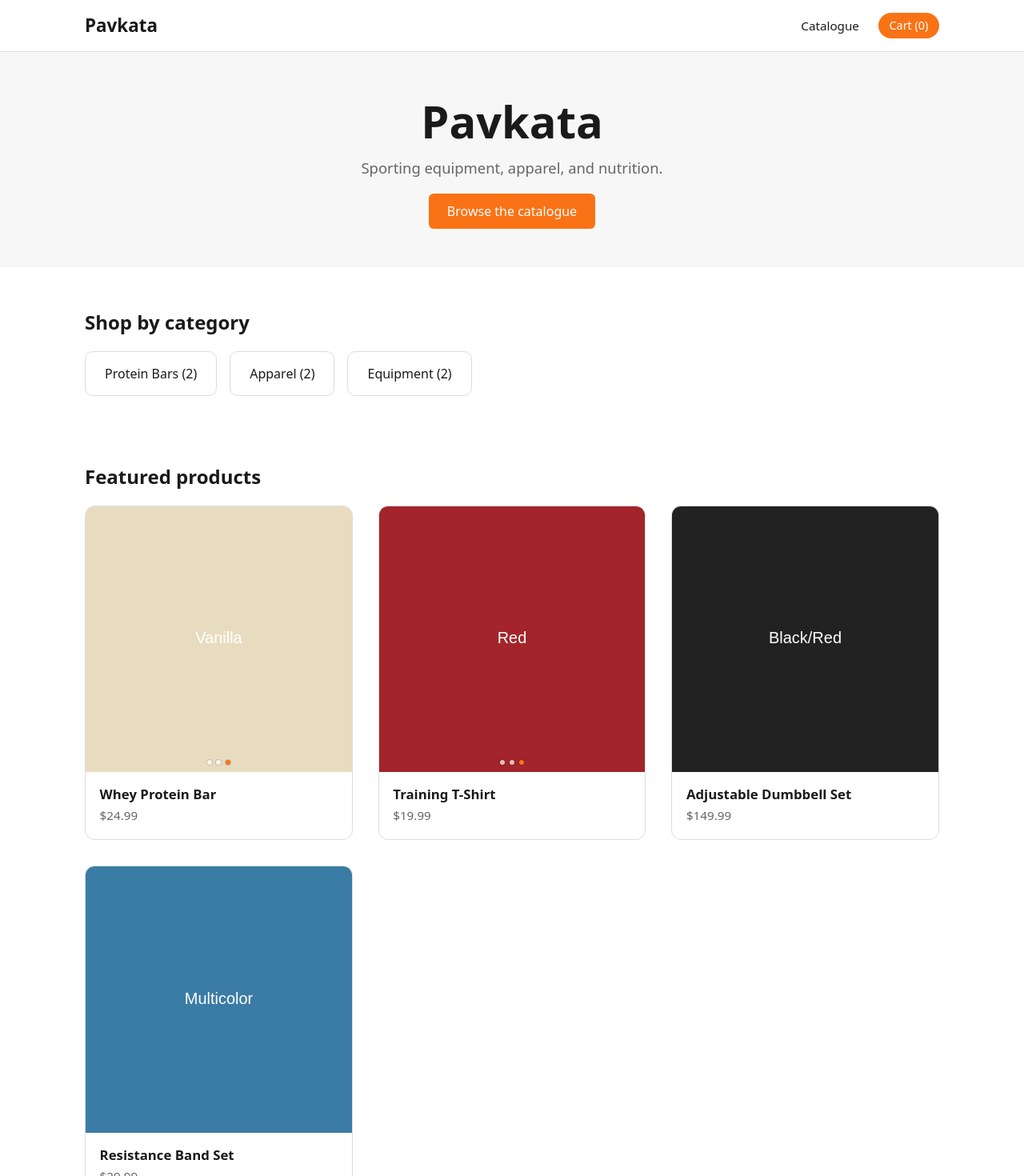
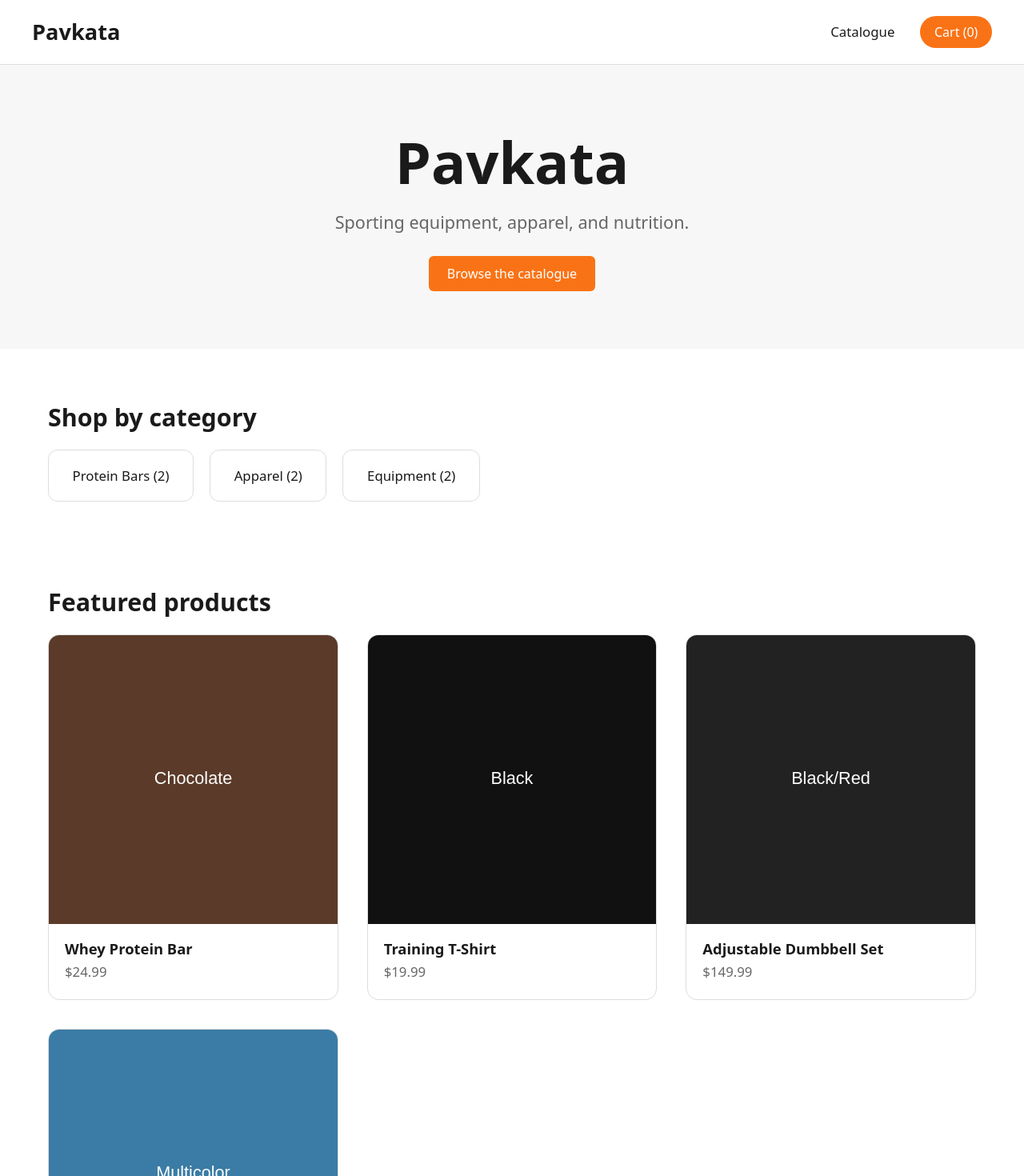
Before and after one commit to lmao123-tech/Sporting-equipment, a Next.js app: page / in a window 1280 px wide. Shown: the top 1470 px of the page at 80% size. Built offline with nearby package versions, Linux system fonts and the light colour scheme.

Commit message:
Design update, buttons of Product card fixed

```diff
--- a/app/globals.css
+++ b/app/globals.css
@@ -49,9 +49,16 @@ img {
 }
 
 .container {
-  max-width: 1100px;
+  max-width: 1200px;
   margin: 0 auto;
-  padding: 0 1rem;
+  padding: 0 1.25rem;
+}
+
+@media (min-width: 1440px) {
+  .container {
+    max-width: 1440px;
+    padding: 0 2rem;
+  }
 }
 
 /* Shared primary-action button style — accent color, used for the site's
--- a/app/page.module.css
+++ b/app/page.module.css
@@ -1,32 +1,33 @@
 .hero {
-  padding: 3rem 1rem;
+  padding: 4.5rem 1.25rem;
   text-align: center;
   background: #f7f7f7;
 }
 
 .hero h1 {
-  font-size: clamp(2rem, 6vw, 3.5rem);
-  margin: 0 0 0.5rem;
+  font-size: clamp(2.5rem, 7vw, 4.5rem);
+  margin: 0 0 0.75rem;
 }
 
 .hero p {
   color: var(--color-muted);
-  margin: 0 0 1.25rem;
-  font-size: clamp(1rem, 2vw, 1.15rem);
+  margin: 0 0 1.75rem;
+  font-size: clamp(1.1rem, 2.2vw, 1.35rem);
 }
 
 .categories {
   display: flex;
-  gap: 1rem;
+  gap: 1.25rem;
   flex-wrap: wrap;
 }
 
 .categoryTile {
   border: 1px solid var(--color-border);
-  padding: 1rem 1.5rem;
-  border-radius: 10px;
+  padding: 1.25rem 1.85rem;
+  border-radius: 12px;
   text-decoration: none;
   color: inherit;
+  font-size: 1.05rem;
   transition: border-color 0.15s ease, transform 0.15s ease;
 }
 
--- a/components/Header.module.css
+++ b/components/Header.module.css
@@ -10,21 +10,21 @@
   display: flex;
   justify-content: space-between;
   align-items: center;
-  padding: 1rem;
+  padding: 1.25rem 0;
   flex-wrap: wrap;
-  gap: 0.75rem;
+  gap: 1rem;
 }
 
 .logo {
   font-weight: 700;
-  font-size: 1.4rem;
+  font-size: 1.7rem;
   text-decoration: none;
   color: var(--color-text);
 }
 
 .nav {
   display: flex;
-  gap: 1.5rem;
+  gap: 2rem;
   align-items: center;
   flex-wrap: wrap;
 }
@@ -32,7 +32,7 @@
 .navLink {
   text-decoration: none;
   color: var(--color-text);
-  font-size: 0.95rem;
+  font-size: 1.05rem;
 }
 
 .navLink:hover {
@@ -45,9 +45,9 @@
   gap: 0.4rem;
   background: var(--color-accent);
   color: var(--color-accent-contrast);
-  padding: 0.4rem 0.85rem;
+  padding: 0.55rem 1.1rem;
   border-radius: 999px;
-  font-size: 0.9rem;
+  font-size: 1rem;
   text-decoration: none;
 }
 
--- a/components/ProductCard.js
+++ b/components/ProductCard.js
@@ -1,51 +1,103 @@
 "use client";
 
 import Link from "next/link";
-import { useEffect, useState } from "react";
+import { useState } from "react";
 import styles from "./ProductCard.module.css";
 
-// Auto-cycles through the product's available images (currently one per
-// color, later potentially multiple angles per color once real photos
-// exist) so a browsing visitor sees more than just the first variant
-// without clicking in. Whether this should auto-advance or require a
-// click is an open question for the client — see Questions.md — this is
-// the auto-advancing version for now.
-const CYCLE_MS = 2500;
-
+// Lets the visitor click/tap through a product's available images
+// (currently one per color, later potentially multiple angles per color
+// once real photos exist) instead of them auto-advancing — decided
+// 2026-09-08: auto-cycling looked odd with a full grid of cards all
+// changing image at once, and click-through is more predictable.
+//
+// The images sit in a horizontal "track" that gets translated, so moving
+// between them is a smooth slide rather than an instant swap.
+//
+// The arrows are siblings of the <Link> (not nested inside it) so we
+// don't end up with an invalid <button> inside an <a>: the Link covers
+// the image for "go to product," the arrows float on top of it and just
+// change which image is showing.
 export default function ProductCard({ product }) {
   const images = product.colors.map((c) => c.image);
   const [index, setIndex] = useState(0);
-  const [paused, setPaused] = useState(false);
 
-  useEffect(() => {
-    if (images.length <= 1 || paused) return;
-    const id = setInterval(() => {
-      setIndex((i) => (i + 1) % images.length);
-    }, CYCLE_MS);
-    return () => clearInterval(id);
-  }, [images.length, paused]);
+  function goTo(i) {
+    setIndex((i + images.length) % images.length);
+  }
 
   return (
-    <Link
-      href={`/products/${product.id}`}
-      className={styles.card}
-      onMouseEnter={() => setPaused(true)}
-      onMouseLeave={() => setPaused(false)}
-    >
+    <div className={styles.card}>
       <div className={styles.imageWrap}>
-        <img src={images[index]} alt={product.name} className={styles.image} />
-        {images.length > 1 && (
-          <div className={styles.dots}>
-            {images.map((_, i) => (
-              <span key={i} className={i === index ? `${styles.dot} ${styles.dotActive}` : styles.dot} />
+        <Link href={`/products/${product.id}`} className={styles.imageLink} aria-label={product.name}>
+          <div
+            className={styles.track}
+            style={{
+              width: `${images.length * 100}%`,
+              transform: `translateX(-${(index * 100) / images.length}%)`,
+            }}
+          >
+            {images.map((src, i) => (
+              <img
+                key={i}
+                src={src}
+                alt={product.name}
+                className={styles.image}
+                style={{ width: `${100 / images.length}%` }}
+              />
             ))}
           </div>
+        </Link>
+
+        {images.length > 1 && (
+          <>
+            <button
+              type="button"
+              className={`${styles.arrow} ${styles.arrowLeft}`}
+              onClick={() => goTo(index - 1)}
+              aria-label="Previous image"
+            >
+              <svg
+                viewBox="0 0 24 24"
+                className={styles.arrowIcon}
+                fill="none"
+                stroke="currentColor"
+                strokeWidth="2.5"
+                strokeLinecap="round"
+                strokeLinejoin="round"
+              >
+                <polyline points="15 18 9 12 15 6" />
+              </svg>
+            </button>
+            <button
+              type="button"
+              className={`${styles.arrow} ${styles.arrowRight}`}
+              onClick={() => goTo(index + 1)}
+              aria-label="Next image"
+            >
+              <svg
+                viewBox="0 0 24 24"
+                className={styles.arrowIcon}
+                fill="none"
+                stroke="currentColor"
+                strokeWidth="2.5"
+                strokeLinecap="round"
+                strokeLinejoin="round"
+              >
+                <polyline points="9 18 15 12 9 6" />
+              </svg>
+            </button>
+            <div className={styles.dots}>
+              {images.map((_, i) => (
+                <span key={i} className={i === index ? `${styles.dot} ${styles.dotActive}` : styles.dot} />
+              ))}
+            </div>
+          </>
         )}
       </div>
-      <div className={styles.info}>
+      <Link href={`/products/${product.id}`} className={styles.info}>
         <strong className={styles.name}>{product.name}</strong>
         <div className={styles.price}>${product.price.toFixed(2)}</div>
-      </div>
-    </Link>
+      </Link>
+    </div>
   );
 }
--- a/components/ProductCard.module.css
+++ b/components/ProductCard.module.css
@@ -1,8 +1,6 @@
 .card {
   display: block;
-  text-decoration: none;
-  color: inherit;
-  border-radius: 12px;
+  border-radius: 14px;
   overflow: hidden;
   background: var(--color-bg);
   border: 1px solid var(--color-border);
@@ -22,25 +20,102 @@
   overflow: hidden;
 }
 
-.image {
+.imageLink {
+  display: block;
   width: 100%;
   height: 100%;
+}
+
+/* Holds all of a product's images side by side; ProductCard.js translates
+   this horizontally to slide between them smoothly instead of an instant
+   swap. Width and each .image's width are set inline (they depend on how
+   many images there are). */
+.track {
+  display: flex;
+  height: 100%;
+  transition: transform 0.5s ease;
+}
+
+.image {
+  height: 100%;
   object-fit: cover;
+  flex-shrink: 0;
+}
+
+/* An SVG chevron, not a text character: glyphs like the old ‹ › don't sit
+   symmetrically in their box at larger sizes (font metrics leave uneven
+   space above/below the visible ink), so no amount of flexbox centering
+   fixes that. Pure geometry centers exactly regardless of button size. */
+.arrow {
+  position: absolute;
+  top: 50%;
+  transform: translateY(-50%);
+  width: 50px;
+  height: 50px;
+  border-radius: 50%;
+  border: none;
+  background: rgba(255, 255, 255, 0.85);
+  color: var(--color-text);
+  display: flex;
+  align-items: center;
+  justify-content: center;
+  cursor: pointer;
+  box-shadow: 0 1px 4px rgba(0, 0, 0, 0.2);
+  opacity: 0;
+  pointer-events: none;
+  transition: opacity 0.15s ease, background 0.15s ease, color 0.15s ease;
+}
+
+.arrowIcon {
+  width: 58%;
+  height: 58%;
+}
+
+.arrow:hover {
+  background: var(--color-bg);
+  color: var(--color-accent);
+}
+
+.arrowLeft {
+  left: 0.6rem;
+}
+
+.arrowRight {
+  right: 0.6rem;
+}
+
+/* Arrows and dots only show on hover (or keyboard focus, so they're still
+   reachable without a mouse) so the image is fully visible otherwise. On
+   touch devices with no real "hover," this means they're only reachable
+   via focus — worth revisiting once there's real product photography and
+   we know how this feels on mobile. */
+.card:hover .arrow,
+.card:focus-within .arrow {
+  opacity: 1;
+  pointer-events: auto;
 }
 
 .dots {
   position: absolute;
-  bottom: 0.6rem;
+  bottom: 0.7rem;
   left: 0;
   right: 0;
   display: flex;
   justify-content: center;
   gap: 0.35rem;
+  pointer-events: none;
+  opacity: 0;
+  transition: opacity 0.15s ease;
+}
+
+.card:hover .dots,
+.card:focus-within .dots {
+  opacity: 1;
 }
 
 .dot {
-  width: 6px;
-  height: 6px;
+  width: 8px;
+  height: 8px;
   border-radius: 50%;
   background: rgba(255, 255, 255, 0.7);
   box-shadow: 0 0 0 1px rgba(0, 0, 0, 0.15);
@@ -51,16 +126,19 @@
 }
 
 .info {
-  padding: 1rem 1.1rem 1.25rem;
+  display: block;
+  padding: 1.1rem 1.25rem 1.4rem;
+  text-decoration: none;
+  color: inherit;
 }
 
 .name {
   display: block;
-  font-size: 1.05rem;
-  margin-bottom: 0.3rem;
+  font-size: 1.15rem;
+  margin-bottom: 0.35rem;
 }
 
 .price {
   color: var(--color-muted);
-  font-size: 0.95rem;
+  font-size: 1.05rem;
 }
--- a/components/ProductGallery.module.css
+++ b/components/ProductGallery.module.css
@@ -15,8 +15,8 @@
 }
 
 .swatch {
-  width: 42px;
-  height: 42px;
+  width: 48px;
+  height: 48px;
   border-radius: 50%;
   border: 2px solid var(--color-border);
   cursor: pointer;
--- a/components/ProductGrid.module.css
+++ b/components/ProductGrid.module.css
@@ -1,19 +1,26 @@
 .grid {
   display: grid;
-  grid-template-columns: repeat(auto-fill, minmax(220px, 1fr));
-  gap: 1.25rem;
+  grid-template-columns: repeat(auto-fill, minmax(240px, 1fr));
+  gap: 1.5rem;
 }
 
 @media (min-width: 640px) {
   .grid {
-    grid-template-columns: repeat(auto-fill, minmax(260px, 1fr));
-    gap: 1.5rem;
+    grid-template-columns: repeat(auto-fill, minmax(280px, 1fr));
+    gap: 1.75rem;
   }
 }
 
 @media (min-width: 1024px) {
   .grid {
-    grid-template-columns: repeat(auto-fill, minmax(280px, 1fr));
-    gap: 2rem;
+    grid-template-columns: repeat(auto-fill, minmax(320px, 1fr));
+    gap: 2.25rem;
   }
 }
+
+@media (min-width: 1440px) {
+  .grid {
+    grid-template-columns: repeat(auto-fill, minmax(360px, 1fr));
+    gap: 2.5rem;
+  }
+}
--- a/components/Section.js
+++ b/components/Section.js
@@ -1,7 +1,7 @@
 export default function Section({ title, children }) {
   return (
-    <section className="container" style={{ padding: "2rem 1rem" }}>
-      {title && <h2>{title}</h2>}
+    <section className="container" style={{ padding: "2.5rem 1.25rem" }}>
+      {title && <h2 style={{ fontSize: "clamp(1.4rem, 2.5vw, 1.9rem)", marginBottom: "1.25rem" }}>{title}</h2>}
       {children}
     </section>
   );
```
Also changed, not shown: app/cart/cart.module.css (+7 -6 lines), 2 other files (tests, documents, lock files or other folders).
